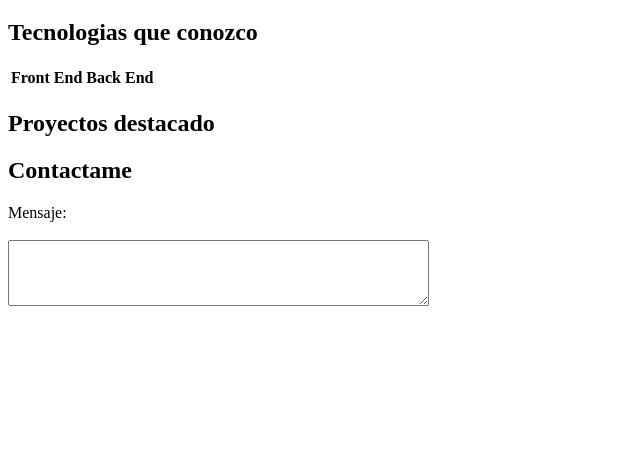
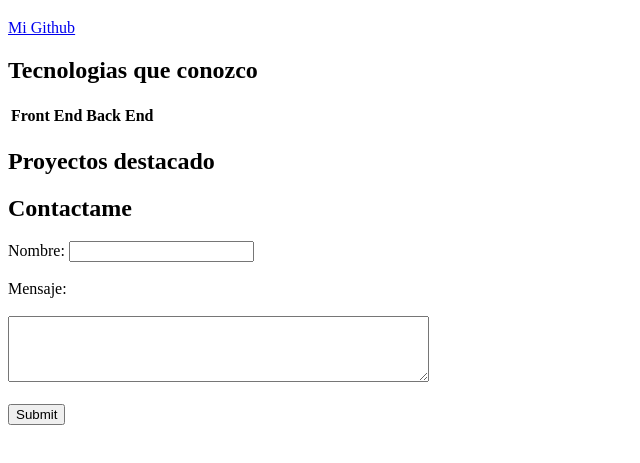
Before and after one commit to SSHope-00/Fundamentos-de-Web, a plain HTML site: page practica3_HTML_portafolio.html in a window 1280 px wide. Shown: the part 61-524 px from the top of the page, without its empty margins (0-640 px from the left). Drawn offline with Linux system fonts and the light colour scheme.

Commit message:
Avance practica 3

```diff
--- a/practica3_HTML_portafolio.html
+++ b/practica3_HTML_portafolio.html
@@ -8,6 +8,7 @@
 
 <body>
     <h1> ¡Hola soy Soledad!</h1>
+    <a href="https://github.com/SSHope-00"> Mi Github</a>
     <h2> Tecnologias que conozco</h2>
     <table>
         <tr>
@@ -21,9 +22,15 @@
 
     <h2> Contactame</h2>
     <form>
+        <label for="nombre">
+            Nombre:
+        </label>
+        <input type="text" id="nombre" name="nombre" />
+        <br> </br>
         <label> Mensaje:</label><br> </br>
-        <textarea id="descripcion" name="descripcion" rows="4" cols="50"></textarea>
-
+        <textarea id="Mensaje" name="Mensaje" rows="4" cols="50"></textarea>
+        <br> </br>
+        <input type="submit" value="Submit">
     </form>
 
 
```
